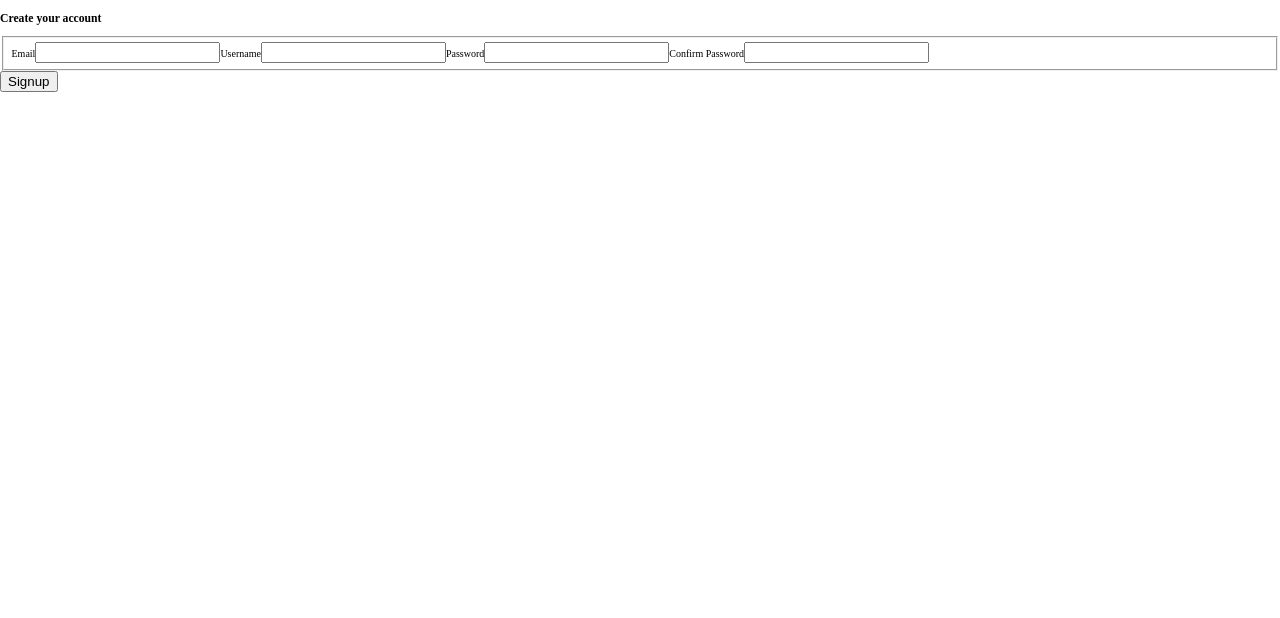
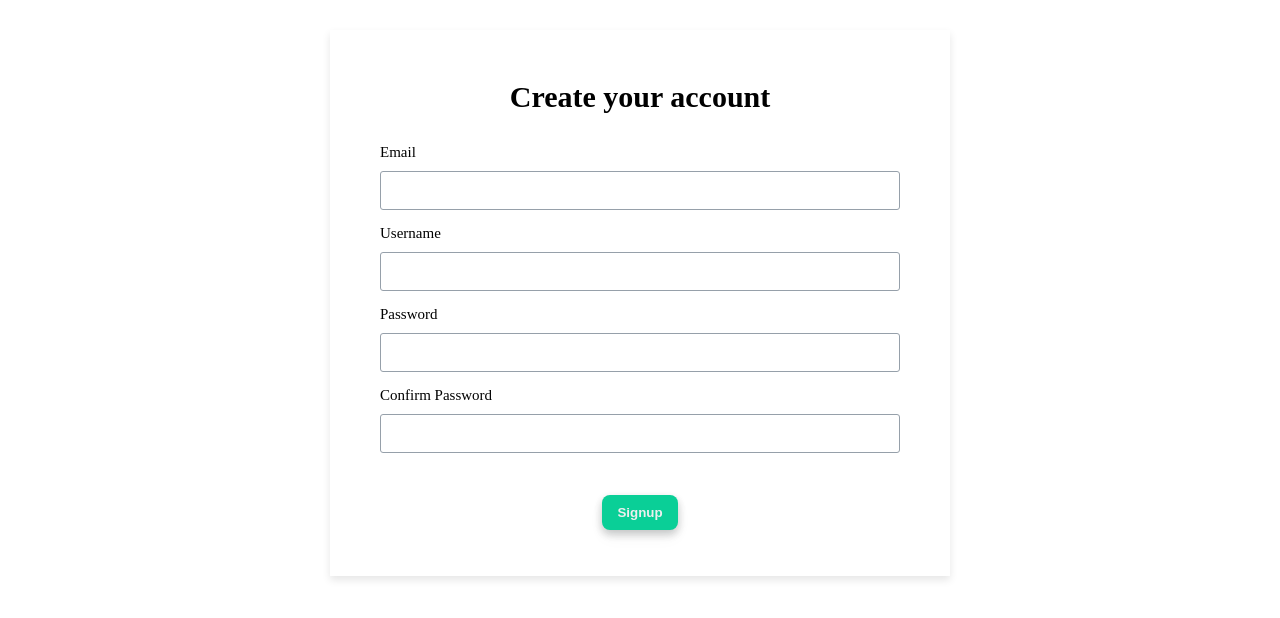
Before and after one commit to williamstyronejr/reservationsystem, a React (Create React App) app in the folder client/: page /signup in a window 1280 px wide. Shown: the top 618 px of the page. Built offline with nearby package versions, Linux system fonts and the light colour scheme; no server answers.

Commit message:
Updated styles

```diff
--- a/client/src/index.css
+++ b/client/src/index.css
@@ -4,9 +4,14 @@
 
 :root {
   --color-text: #000000;
+  --color-text-off: #efefef;
+  --color-subtle: #a8a8a8;
   --color-link: #000000;
   --color-link-hover: #0c0c0c;
   --color-link-active: #0c0c0c;
+  --color-confirm: #0acf97;
+  --color-confirm-darken: #09b080;
+  --color-disabled: #101010;
 }
 
 html,
@@ -23,3 +28,314 @@ body,
 
 .missing {
 }
+
+/* Form styling */
+.page-form {
+  padding-top: 3em;
+  height: 100%;
+  min-height: 100vh;
+  width: 90%;
+  max-width: 620px;
+  margin: 0 auto;
+}
+
+.form {
+  padding: 2em 1em;
+  box-shadow: 0 4px 8px 0 rgba(0, 0, 0, 0.1);
+}
+
+.form-wrapper {
+  padding-top: 3em;
+  height: 100%;
+  min-height: 100vh;
+  width: 90%;
+  max-width: 620px;
+  margin: 0 auto;
+}
+
+.form-wrapper--wide {
+  max-width: 900px;
+}
+
+.form__header {
+  text-align: center;
+}
+
+.form__heading {
+  text-align: center;
+  font-weight: 700;
+  font-size: 3rem;
+}
+
+.form__subheading {
+  text-align: center;
+  font-size: 1.5rem;
+}
+
+.form__google {
+  height: 30px;
+  margin-right: 8px;
+  vertical-align: middle;
+}
+
+.form__explanation {
+  color: var(--color-subtle);
+  font-size: 1.25rem;
+}
+
+.form__divisor {
+  border: 0;
+  border-bottom: 1px solid hsla(0, 0%, 100%, 0.3);
+  border-top: 1px solid rgba(0, 7, 9, 0.1);
+  height: 0;
+  margin: 3em 0;
+}
+
+.form__error {
+  background-color: #dd3131;
+  padding: 2em;
+  font-size: 1.5rem;
+  color: #ffffff;
+  margin: 1em 0;
+  border-radius: 3px;
+}
+
+.form__field {
+  border: none;
+  width: 100%;
+  margin: 0 0 2em 0;
+  padding: 0;
+}
+
+.form__field--flex {
+  display: flex;
+  flex-flow: row nowrap;
+  justify-content: center;
+}
+
+.form__label {
+  display: block;
+  position: relative;
+  margin-bottom: 15px;
+}
+
+.form__label-error {
+  display: block;
+  background-color: #fbe6e6;
+  color: #501212;
+  font-size: 1.5rem;
+  padding: 1em 2em;
+  margin-bottom: 1em;
+  border-radius: 3px;
+}
+
+.form__label--inline {
+  display: flex;
+  flex-flow: row nowrap;
+  margin: 0 8px;
+  justify-content: center;
+}
+
+.form__label--radio:hover {
+  cursor: pointer;
+}
+
+.form__labeling {
+  display: block;
+  font-size: 1.5rem;
+  margin-bottom: 10px;
+}
+
+.form__labeling--split {
+  font-size: 2rem;
+  color: var(--color-cancel);
+  border-bottom: 1px solid #999999;
+  margin-bottom: 15px;
+  font-weight: 700;
+  padding-bottom: 10px;
+}
+
+.form__labeling--inline {
+  display: inline-block;
+}
+
+.form__input--text {
+  padding: 10px;
+  width: 100%;
+  border-radius: 3px;
+  font-size: 1.5rem;
+  border: 1px solid #96a0aa;
+  transition: box-shadow 0.3s ease;
+}
+
+.form__input--text:focus {
+  outline: none;
+  -webkit-box-shadow: 0 0 0 4px var(--color-alt);
+  box-shadow: 0 0 0 4px var(--color-alt);
+}
+
+.form__input--file {
+  display: none;
+}
+
+.form__input--radio {
+  display: none;
+}
+
+.form__custom-radio {
+  height: 20px;
+  width: 20px;
+  background: #d9d9d9;
+  border-radius: 50%;
+  position: relative;
+  margin-right: 5px;
+  margin-top: 5px;
+}
+
+.form__custom-radio:before {
+  position: absolute;
+  content: '';
+  height: 12px;
+  top: 4px;
+  left: 4px;
+  width: 12px;
+  background: #0069d9;
+  border-radius: 50%;
+  opacity: 0;
+  transform: scale(1.5);
+  transition: all 0.3s ease;
+}
+
+.form__input--radio:checked ~ .form__custom-radio {
+  background: #fff;
+}
+
+.form__input--radio:checked ~ .form__custom-radio:before {
+  opacity: 1;
+  transform: scale(1);
+}
+
+.form__input--textarea {
+  resize: vertical;
+  width: 100%;
+  min-height: 200px;
+  padding: 10px;
+}
+
+.form__preview {
+  width: 200px;
+  height: 200px;
+  margin: 0 auto;
+  border-radius: 50%;
+}
+
+.form__preview-cover {
+  display: flex;
+  justify-content: center;
+  align-items: center;
+  position: absolute;
+  top: 0;
+  left: 0;
+  width: 100%;
+  height: 100%;
+  background-color: rgba(0, 0, 0, 0.2);
+  color: var(--color-text-off);
+  font-size: 1.5rem;
+  font-weight: 500;
+  border-radius: 8px;
+  opacity: 0;
+  transition: opacity 0.3s ease-in-out;
+}
+
+.form__button--file:hover .form__preview-cover {
+  opacity: 1;
+}
+
+.form__btn {
+  display: block;
+  border: none;
+  border-radius: 8px;
+  padding: 10px 15px;
+  margin: 2em auto;
+  transition: box-shadow 0.3s ease;
+  -webkit-box-shadow: 0 4px 8px 0 rgb(17 22 26 / 16%),
+    0 4px 8px 0 rgb(17 22 26 / 8%), 0 8px 16px 0 rgb(17 22 26 / 4%);
+  box-shadow: 0 4px 8px 0 rgb(17 22 26 / 16%), 0 4px 8px 0 rgb(17 22 26 / 8%),
+    0 8px 16px 0 rgb(17 22 26 / 4%);
+}
+
+.form__btn:hover {
+  cursor: pointer;
+  -webkit-box-shadow: 0 0 8px 0 rgb(17 22 26 / 6%),
+    0 4px 16px 0 rgb(17 22 26 / 8%), 0 8px 12px 0 rgb(17 22 26 / 6%),
+    0 16px 24px 0 rgb(17 22 26 / 4%);
+  box-shadow: 0 0 8px 0 rgb(17 22 26 / 6%), 0 4px 16px 0 rgb(17 22 26 / 8%),
+    0 8px 12px 0 rgb(17 22 26 / 6%), 0 16px 24px 0 rgb(17 22 26 / 4%);
+}
+
+.form__btn--submit {
+  color: var(--color-text-off);
+  background-color: var(--color-confirm);
+  font-weight: 700;
+}
+
+.form__btn--submit:hover {
+  background-color: var(--color-confirm-darken);
+}
+
+.form__btn:disabled,
+.form__btn--submit:disabled,
+.form__btn:hover:disabled,
+.form__btn--submit:hover:disabled {
+  cursor: default;
+  background-color: var(--color-disabled);
+}
+
+.form__button--oauth {
+  display: inline-block;
+  width: auto;
+  text-decoration: none;
+  color: var(--color-subtle);
+  font-size: 1.5rem;
+  margin: 0;
+}
+
+.form__button--file {
+  position: relative;
+  background-color: transparent;
+  border: none;
+  box-shadow: none;
+}
+
+.form__button--file:hover {
+}
+
+.form__button--delete,
+.form__button--remove {
+  background-color: var(--color-cancel);
+  color: var(--color-text-off);
+  font-weight: 700;
+}
+
+.form__button--delete:hover,
+.form__button--remove:hover {
+  background-color: var(--color-cancel-darken);
+}
+
+.form__link {
+  display: block;
+  color: var(--color-link);
+  text-decoration: none;
+  text-align: center;
+  font-size: 1.5rem;
+}
+
+.form__link:hover {
+  color: var(--color-link-active);
+}
+
+@media only screen and (min-width: 600px) {
+  .form {
+    padding: 2em 5em;
+  }
+}
--- a/client/src/layouts/styles/landing.css
+++ b/client/src/layouts/styles/landing.css
@@ -47,6 +47,7 @@
   text-align: center;
   width: 100%;
   background-color: rgb(228, 228, 228);
+  z-index: 5;
 }
 
 .header--active .header__nav {
```
